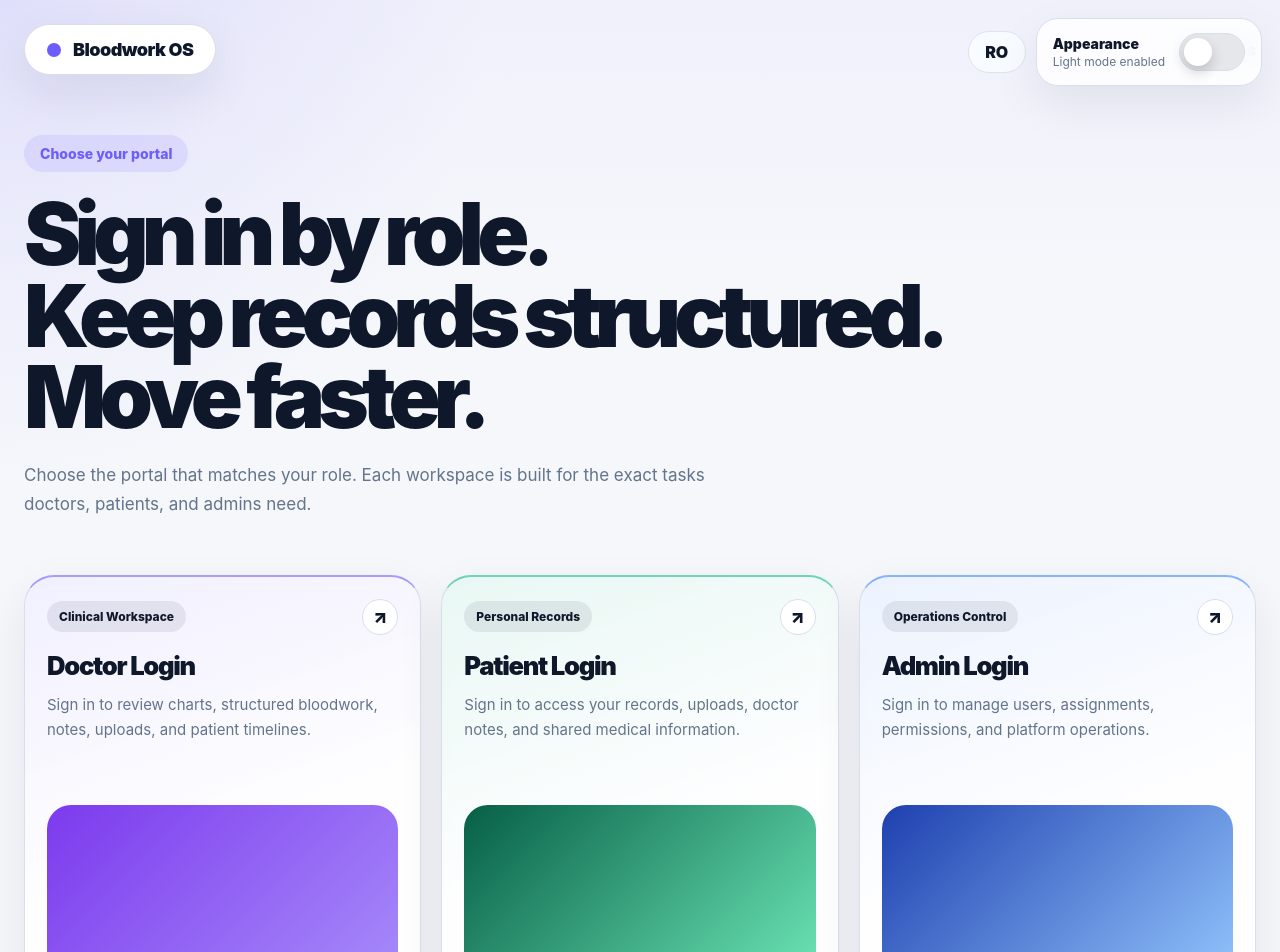
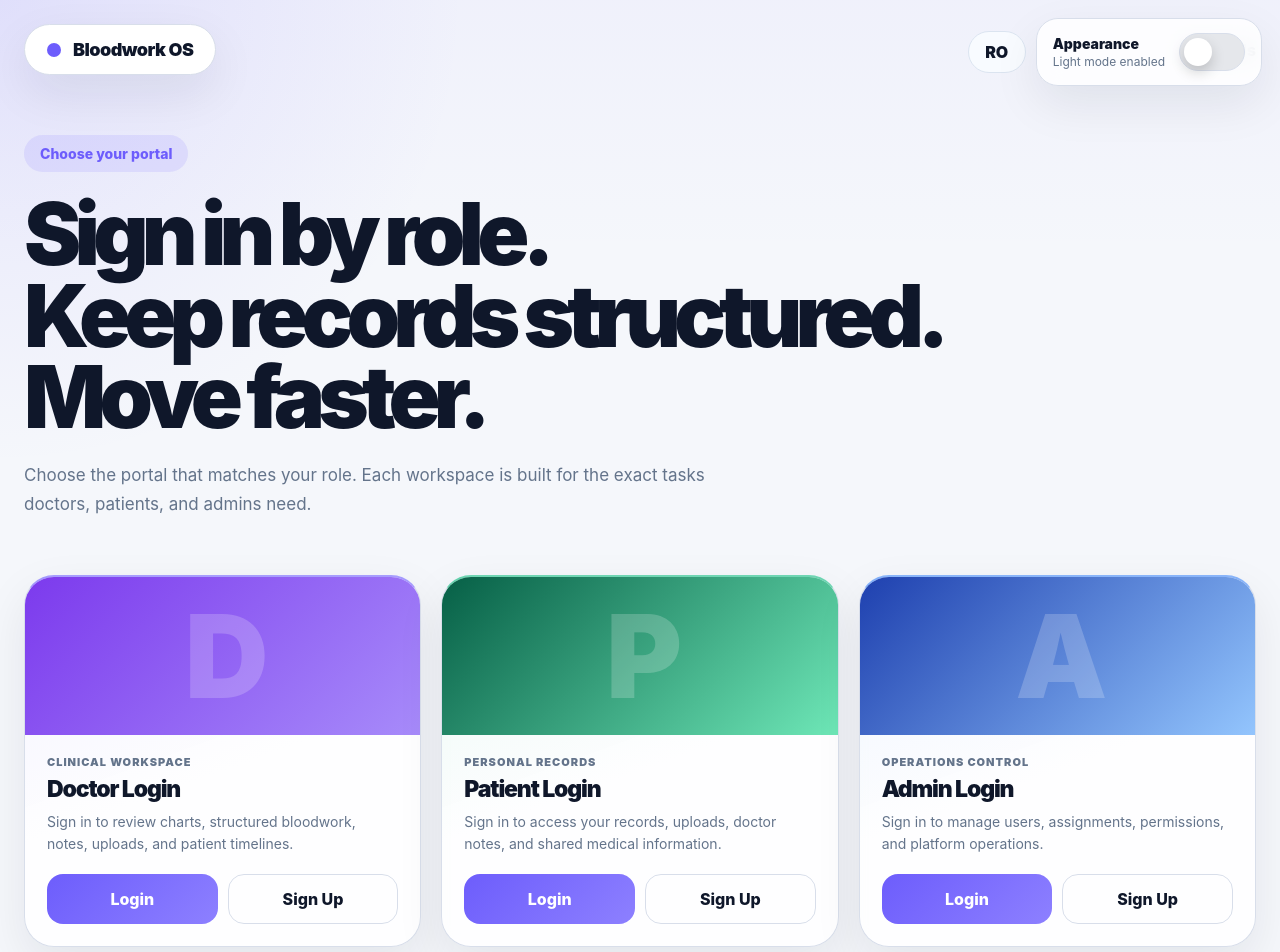
Before and after one commit to dremocanu-lab/bloodwork-os-mvp, a Next.js app in the folder frontend/: page /login in a window 1280 px wide. Shown: the top 952 px of the page. Built offline with nearby package versions, Linux system fonts and the light colour scheme; no server answers.

Commit message:
Redesign portal/login cards: art-top layout, role initial, minimal body
Co-Authored-By: Claude Sonnet 4.6 <noreply@anthropic.com>

```diff
--- a/frontend/app/globals.css
+++ b/frontend/app/globals.css
@@ -652,7 +652,10 @@ textarea {
   backdrop-filter: blur(10px);
   box-shadow: var(--portal-shadow);
   color: var(--portal-text);
-  padding: 22px;
+  padding: 0;
+  overflow: hidden;
+  display: flex;
+  flex-direction: column;
   transition: transform 260ms cubic-bezier(0.22, 1, 0.36, 1), box-shadow 260ms ease;
 }
 
@@ -714,30 +717,56 @@ body.dark .portal-role-pill,
 }
 
 .portal-role-title {
-  font-size: clamp(25px, 2vw, 34px);
-  line-height: 1.02;
+  font-size: clamp(22px, 1.8vw, 30px);
+  line-height: 1.05;
   letter-spacing: -0.05em;
-  font-weight: 900;
+  font-weight: 950;
   color: var(--portal-text);
 }
 
 .portal-role-description {
-  margin-top: 14px;
-  font-size: 15px;
-  line-height: 1.65;
+  margin-top: 10px;
+  font-size: 14px;
+  line-height: 1.6;
   color: var(--portal-muted);
-  min-height: 94px;
 }
 
 .portal-role-art {
-  margin-top: 18px;
-  border-radius: 24px;
-  min-height: 180px;
+  margin-top: 0;
+  border-radius: 0;
+  min-height: 158px;
   position: relative;
   overflow: hidden;
   display: flex;
   align-items: center;
   justify-content: center;
+}
+
+.portal-art-initial {
+  position: relative;
+  z-index: 1;
+  font-size: 116px;
+  font-weight: 950;
+  letter-spacing: -0.07em;
+  line-height: 1;
+  color: rgba(255, 255, 255, 0.2);
+  user-select: none;
+}
+
+.portal-role-body {
+  padding: 20px 22px 0;
+  flex: 1;
+  display: flex;
+  flex-direction: column;
+}
+
+.portal-role-label {
+  font-size: 11px;
+  font-weight: 900;
+  letter-spacing: 0.09em;
+  text-transform: uppercase;
+  color: var(--portal-muted);
+  margin-bottom: 8px;
 }
 
 .portal-art-doctor {
@@ -822,8 +851,8 @@ body.dark .portal-role-pill,
 .portal-role-actions {
   display: grid;
   grid-template-columns: 1fr 1fr;
-  gap: 12px;
-  margin-top: 18px;
+  gap: 10px;
+  padding: 18px 22px 22px;
 }
 
 .portal-primary-btn,
--- a/frontend/app/login/page.tsx
+++ b/frontend/app/login/page.tsx
@@ -11,6 +11,7 @@ export default function LoginChooserPage() {
   const portalCards = [
     {
       key: "doctor",
+      initial: "D",
       tag: t("clinicalWorkspace"),
       title: t("doctorLogin"),
       description: t("doctorLoginDesc"),
@@ -20,6 +21,7 @@ export default function LoginChooserPage() {
     },
     {
       key: "patient",
+      initial: "P",
       tag: t("personalRecords"),
       title: t("patientLogin"),
       description: t("patientLoginDesc"),
@@ -29,6 +31,7 @@ export default function LoginChooserPage() {
     },
     {
       key: "admin",
+      initial: "A",
       tag: t("operationsControl"),
       title: t("adminLogin"),
       description: t("adminLoginDesc"),
@@ -85,25 +88,23 @@ export default function LoginChooserPage() {
           <section className="portal-card-rail">
             {portalCards.map((card) => (
               <article key={card.key} className="portal-role-card">
-                <div className="portal-role-card-top">
-                  <span className="portal-role-pill">{card.tag}</span>
-                  <span className="portal-role-arrow">↗</span>
-                </div>
-
-                <div className="portal-role-title">{card.title}</div>
-                <div className="portal-role-description">{card.description}</div>
-
                 <div className={`portal-role-art ${card.artClass}`}>
                   <div className="portal-art-orb portal-art-orb-lg" />
                   <div className="portal-art-orb portal-art-orb-sm" />
                   <div className="portal-art-orb portal-art-orb-mid" />
+                  <div className="portal-art-initial">{card.initial}</div>
+                </div>
+
+                <div className="portal-role-body">
+                  <div className="portal-role-label">{card.tag}</div>
+                  <div className="portal-role-title">{card.title}</div>
+                  <div className="portal-role-description">{card.description}</div>
                 </div>
 
                 <div className="portal-role-actions">
                   <Link href={card.loginHref} className="portal-primary-btn">
                     {t("login")}
                   </Link>
-
                   <Link href={card.signupHref} className="portal-secondary-btn">
                     {t("signUp")}
                   </Link>
```
Also changed, not shown: frontend/app/portal/page.tsx (+12 -19 lines).
